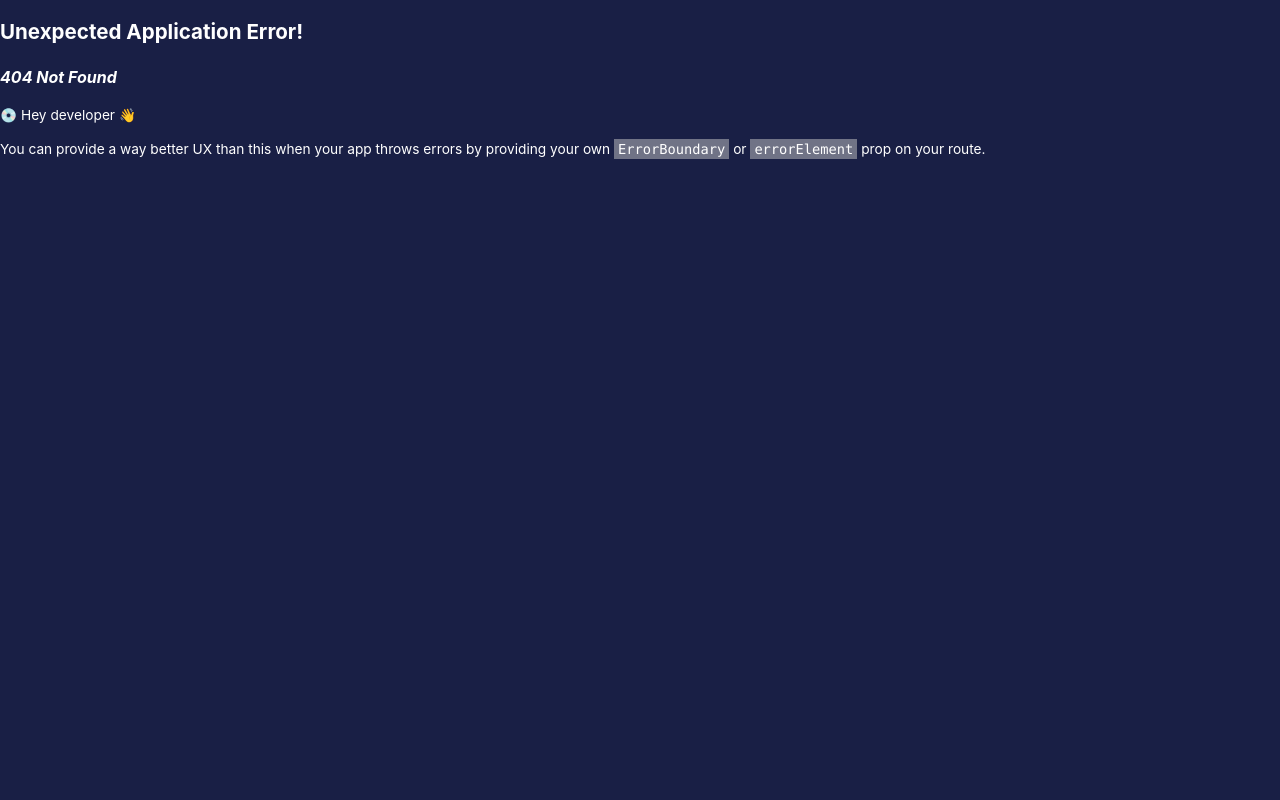
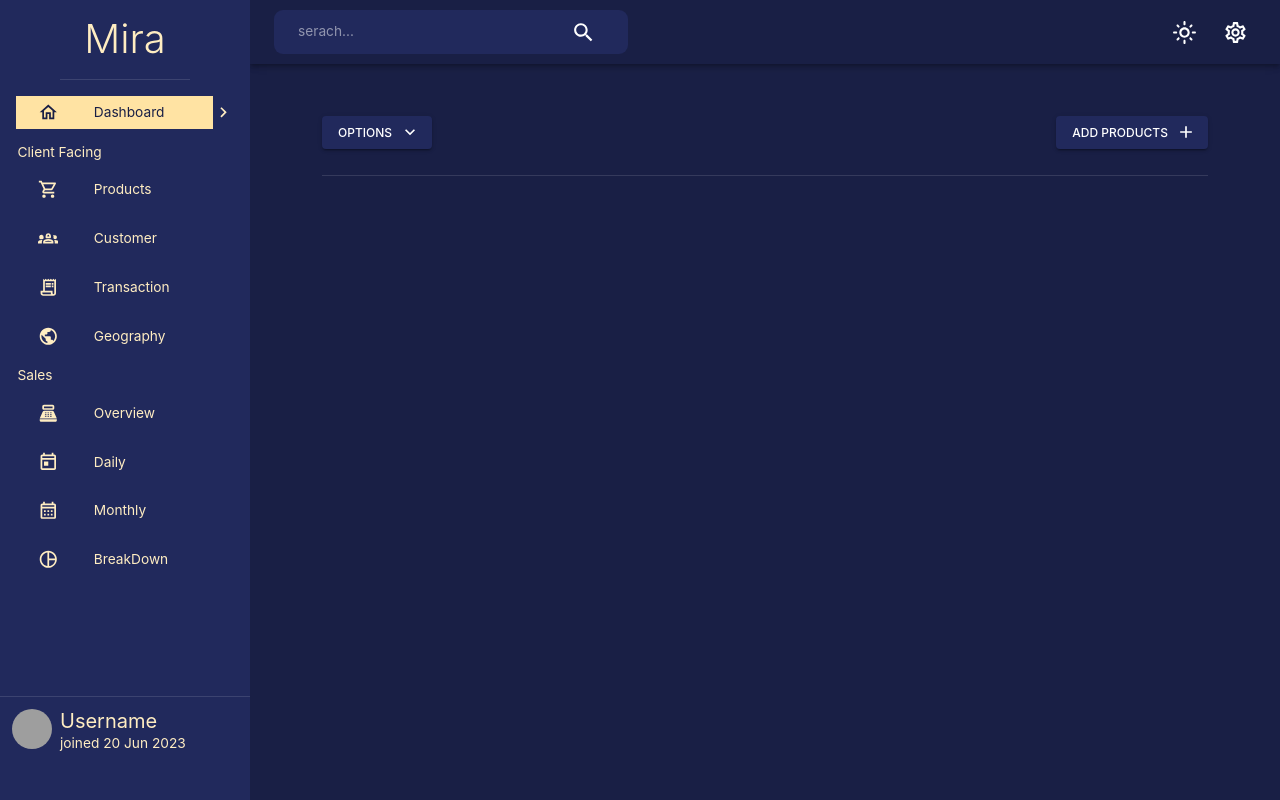
Before and after one commit to navneetthakor/miraadmin-app, a React (Create React App) app: page /Products in a window 1280 px wide. Before the commit this address had no page. Built offline with nearby package versions, Linux system fonts and the light colour scheme; grey boxes are pictures that could not be loaded.

Commit message:
Basic setup for product page

```diff
--- a/src/App.js
+++ b/src/App.js
@@ -9,6 +9,7 @@ import {
 } from "react-router-dom";
 import RootLayout from "./scens/RootLayout.js";
 import Home from "./scens/Home.js";
+import Products from "./scens/Products.js";
 
 // ---------Material ui setup-------------
 import { CssBaseline, ThemeProvider} from "@mui/material";
@@ -28,6 +29,8 @@ function App() {
     createRoutesFromElements(
       <Route exact path="/" element={<RootLayout />}>
         <Route index element={<Home />} />
+        <Route exact path="/Dashboard" element={<Home/>}/>
+        <Route exact path="/Products" element={<Products/>}/>
       </Route>
     )
   );
--- a/src/components/Sidebar.js
+++ b/src/components/Sidebar.js
@@ -15,6 +15,7 @@ import {
   DialogTitle,
   Modal,
 } from "@mui/material";
+import { useNavigate } from "react-router-dom";
 
 // importing mui components
 import { Box, Drawer } from "@mui/material";
@@ -30,6 +31,7 @@ import {
   PointOfSaleOutlined,
   PublicOutlined,
   ReceiptLongOutlined,
+  RemoveFromQueue,
   ShoppingCartOutlined,
   TodayOutlined,
   TrendingDownOutlined,
@@ -93,6 +95,9 @@ export default function Sidebar(props) {
 
   // to determine the active tab
   const [active, setActive] = useState("Dashboard");
+
+  // for navigation
+  const navigate = useNavigate();
 
   return (
     <Box component="nav"
@@ -172,7 +177,10 @@ export default function Sidebar(props) {
                   return (
                     <ListItem>
                       <ListItemButton
-                        onClick={() => setActive(iteam.text)}
+                        onClick={() => {
+                          setActive(iteam.text);
+                          navigate(`/${iteam.text}`);
+                        }}
                         sx={{
                           padding: "1% 0% 1% 10%",
                           backgroundColor:
--- /dev/null
+++ b/src/scens/Products.js
@@ -0,0 +1,52 @@
+import React from "react";
+import { Box, Button, IconButton, useTheme } from "@mui/material";
+import { useOutletContext } from "react-router-dom";
+import FlexBetween from "../components/FlexBetween";
+import { Add, KeyboardArrowDownOutlined } from "@mui/icons-material";
+
+export default function Products() {
+  const isNonMobile = useOutletContext();
+  const theme = useTheme();
+  return (
+    <Box
+      sx={{
+        backgroundColor: theme.palette.background,
+        flexDirection: `${isNonMobile ? "column" : "column"}`,
+        padding: "5% 7%",
+        height: "500px",
+      }}
+    >
+      {/* header of Products page  */}
+      <Box
+      sx={{
+        paddingBottom: `${isNonMobile ? "3%" : "7%"}`,
+        borderBottom: "1px solid",
+        borderColor: "divider"
+      }}
+      >
+        <FlexBetween>
+          <Button
+            variant="contained"
+            sx={{
+              backgroundColor: theme.palette.background.alt,
+            }}
+            endIcon={<KeyboardArrowDownOutlined />}
+          >
+            Options
+          </Button>
+
+            <Button
+              variant="contained"
+              sx={{
+                backgroundColor: theme.palette.background.alt,
+
+              }}
+              endIcon={<Add/>}
+            >
+              Add Products
+            </Button>
+        </FlexBetween>
+      </Box>
+    </Box>
+  );
+}
```
